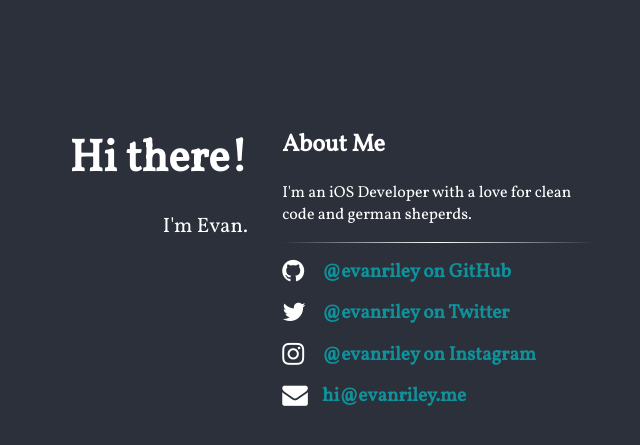
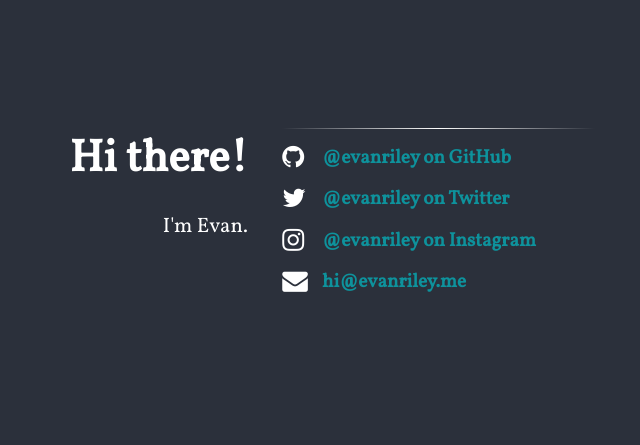
Before and after one commit to eriley/eriley.github.io, a Jekyll site: the page built from index.html, in a window 1280 px wide. Shown: the top 445 px of the page, without its empty margins (385-1025 px from the left). Built offline with Jekyll 4.4.1, drawn with Linux system fonts in a browser that asks for light colours; nearby versions of some CDN libraries.

Commit message:
Update content.html

```diff
--- a/_includes/content.html
+++ b/_includes/content.html
@@ -1,5 +1,3 @@
-<h2>About Me</h2>
-<p>I'm an iOS Developer with a love for clean code and german sheperds.</p>
 <hr />
 
 <ul class="fa-ul main-list">
```
